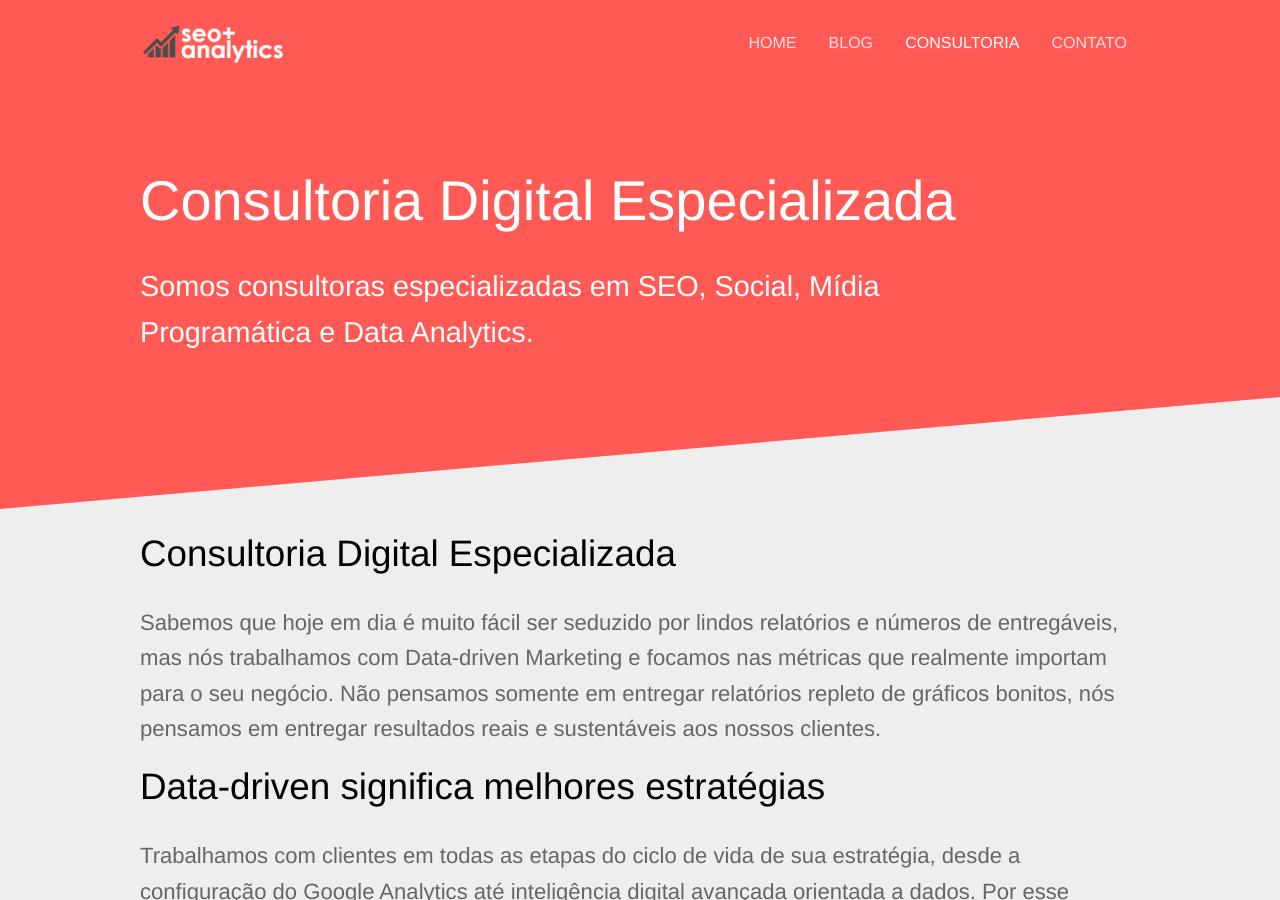
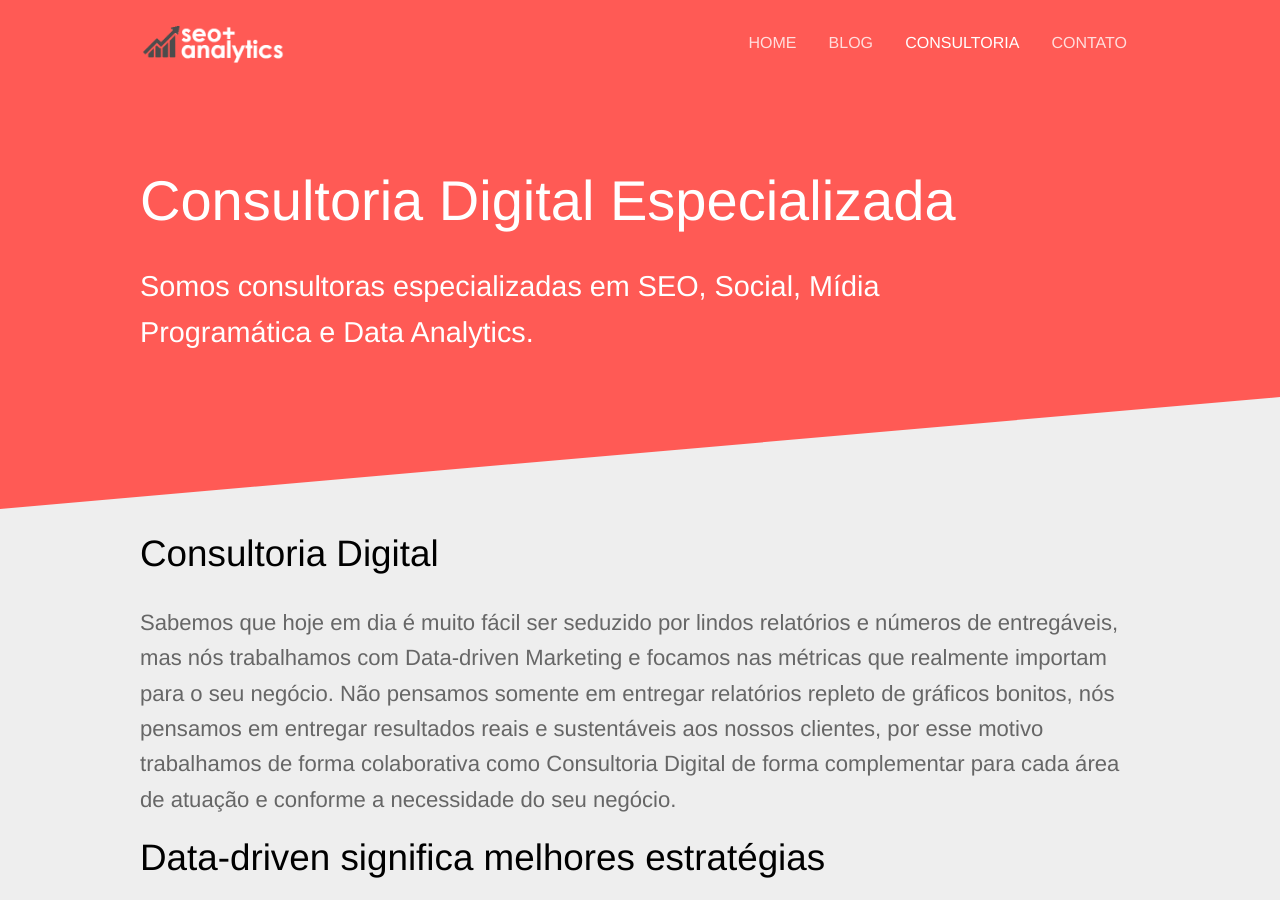
Before and after one commit to seoanalytics/seoanalytics.github.io, a Jekyll site: the page built from consultoria.html, in a window 1280 px wide and 900 px high. Built offline with Jekyll 4.4.1, drawn with Linux system fonts in a browser that asks for light colours.

Commit message:
Updated 'consultoria.html' via CloudCannon

```diff
--- a/consultoria.html
+++ b/consultoria.html
@@ -7,10 +7,10 @@ subtitle: Somos consultoras especializadas em SEO, Social, Mídia Programática
 	<div class="container halves">
 		<div>
 		   	<h2 class="editable">
-				Consultoria Digital Especializada
+				Consultoria Digital
 			</h2>
 			<p class="editable">
-				 Sabemos que hoje em dia é muito fácil ser seduzido por lindos relatórios e números de entregáveis, mas nós trabalhamos com Data-driven Marketing e focamos nas métricas que realmente importam para o seu negócio. Não pensamos somente em entregar relatórios repleto de gráficos bonitos, nós pensamos em entregar resultados reais e sustentáveis aos nossos clientes.
+				 Sabemos que hoje em dia é muito fácil ser seduzido por lindos relatórios e números de entregáveis, mas nós trabalhamos com Data-driven Marketing e focamos nas métricas que realmente importam para o seu negócio. Não pensamos somente em entregar relatórios repleto de gráficos bonitos, nós pensamos em entregar resultados reais e sustentáveis aos nossos clientes, por esse motivo trabalhamos de forma colaborativa como Consultoria Digital de forma complementar para cada área de atuação e conforme a necessidade do seu negócio.
 			</p>
 			<h2 class="editable">
 				Data-driven significa melhores estratégias
```
